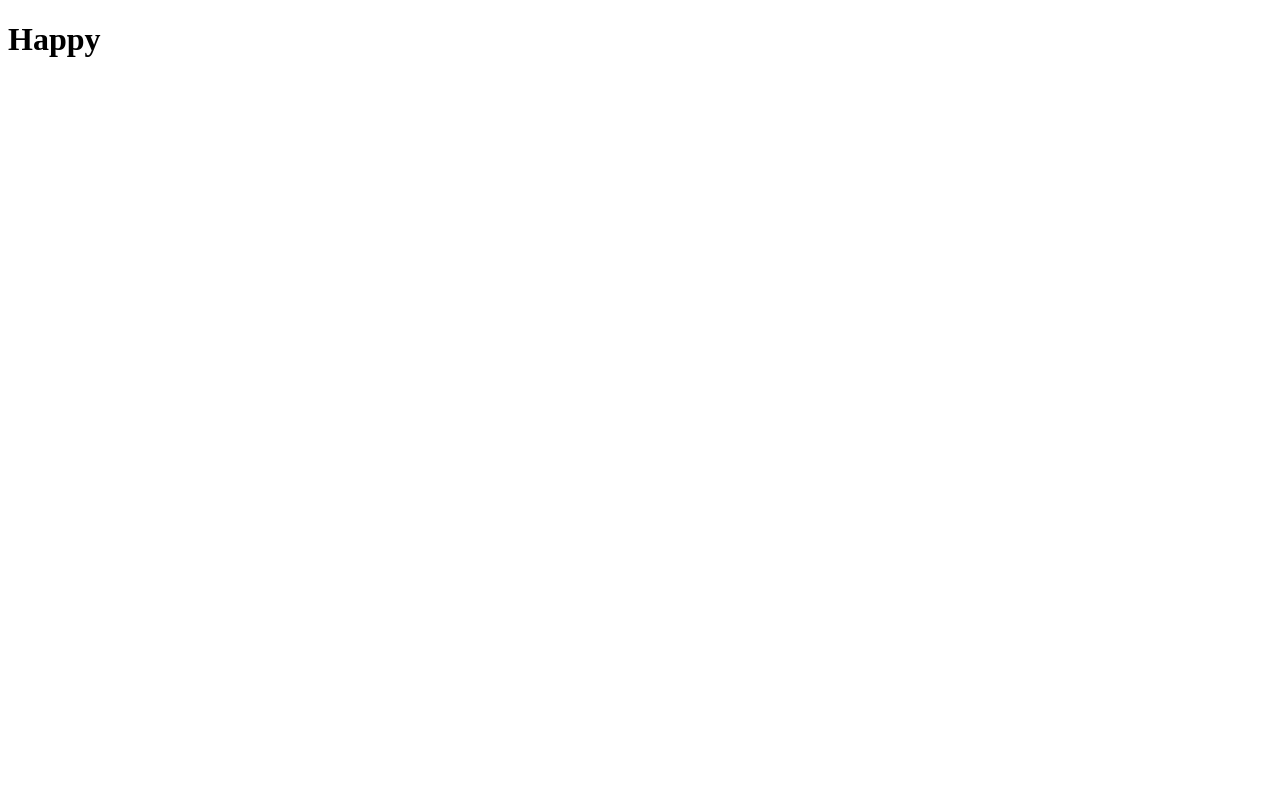
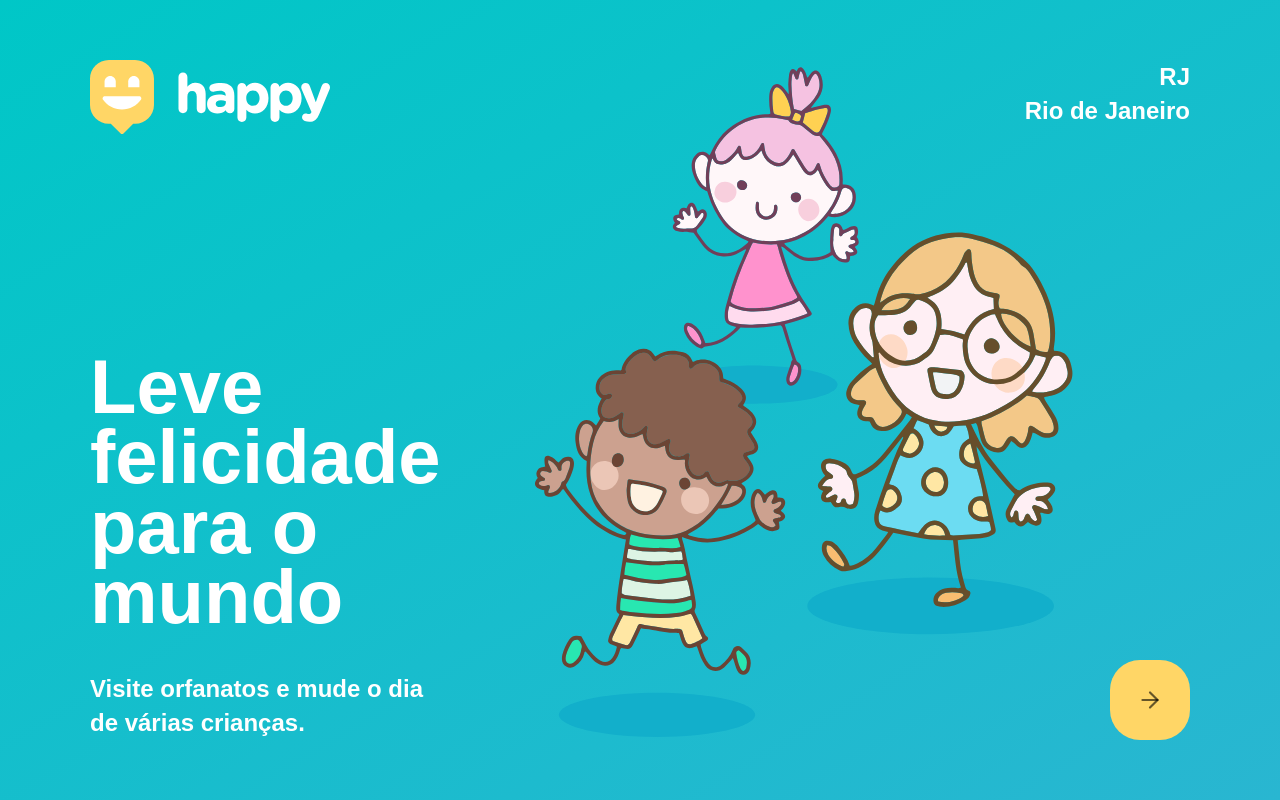
Before and after one commit to MTevangelista/happy-web, a React (Create React App) app: page / in a window 1280 px wide. Built offline with nearby package versions, Linux system fonts and the light colour scheme.

Commit message:
feat: add routes

```diff
--- a/package.json
+++ b/package.json
@@ -16,6 +16,7 @@
     }
   },
   "devDependencies": {
+    "@types/react-router-dom": "^5.1.6",
     "commitizen": "4.2.1",
     "cz-conventional-changelog": "3.3.0",
     "husky": "^4.3.0",
@@ -31,6 +32,8 @@
     "@types/react-dom": "^16.9.0",
     "react": "^16.13.1",
     "react-dom": "^16.13.1",
+    "react-icons": "^3.11.0",
+    "react-router-dom": "^5.2.0",
     "react-scripts": "3.4.3",
     "typescript": "~3.7.2"
   },
--- a/src/App.tsx
+++ b/src/App.tsx
@@ -1,10 +1,11 @@
 import React from 'react';
+import Routes from './routes';
+
+import './assets/styles/global.css'
 
 function App() {
   return (
-    <div className="App">
-      <h1>Happy</h1>
-    </div>
+    <Routes />
   );
 }
 
--- /dev/null
+++ b/src/routes.tsx
@@ -0,0 +1,18 @@
+import React from 'react'
+import { BrowserRouter, Switch, Route } from 'react-router-dom'
+
+import Landing from './pages/Landing'
+import OrphanagesMap from './pages/OrphanagesMap'
+
+function Routes() {
+    return (
+        <BrowserRouter>
+            <Switch>
+                <Route path="/" exact component={Landing} />
+                <Route path="/app" exact component={OrphanagesMap} />
+            </Switch>
+        </BrowserRouter>
+    )
+}
+
+export default Routes
```
